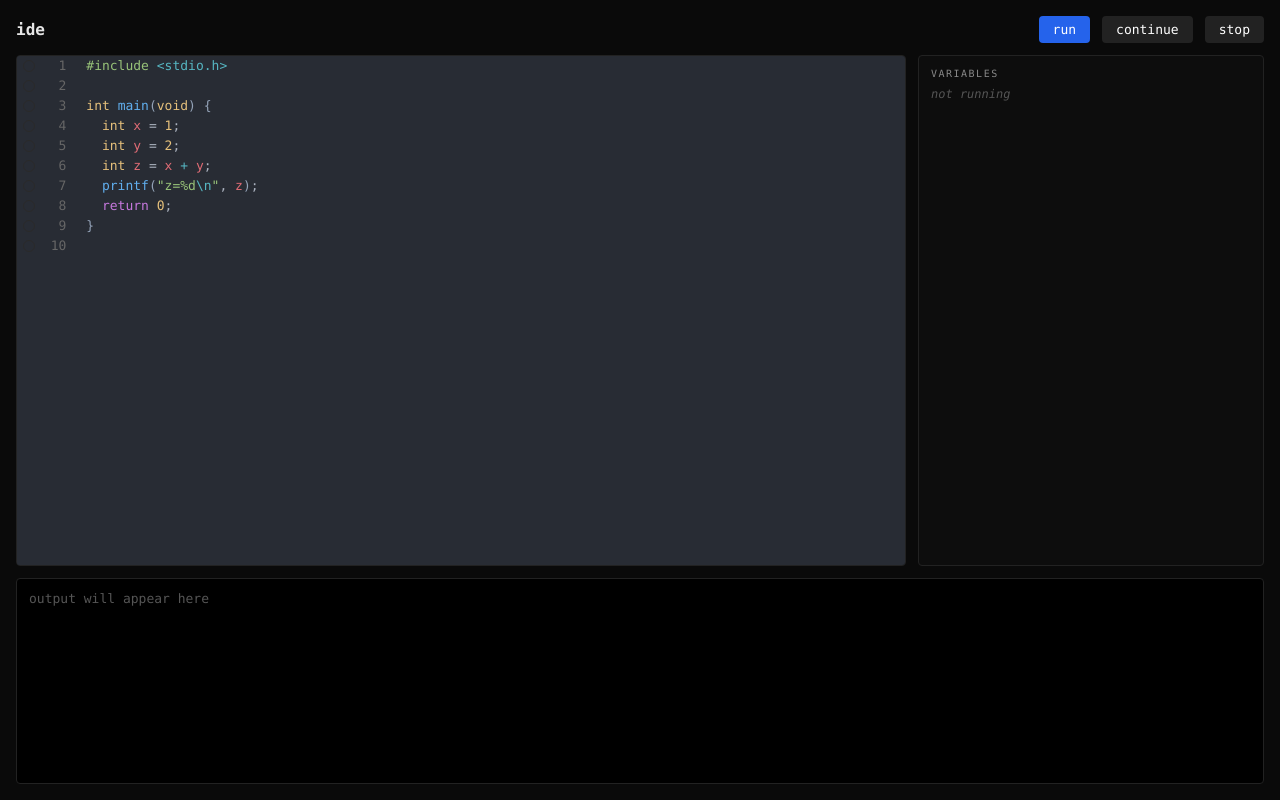
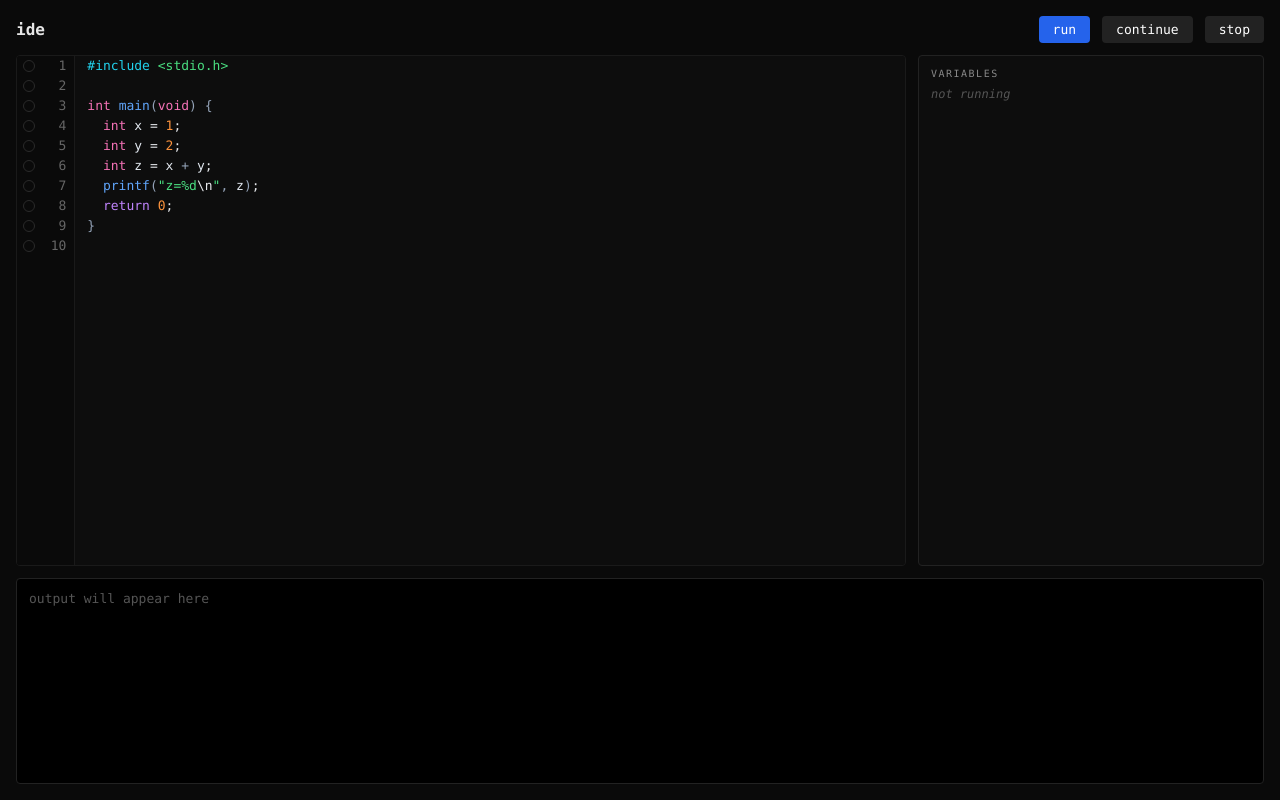
Before and after one commit to fabioibanez/ide, a Next.js app: page / in a window 1280 px wide. Built offline with nearby package versions, Linux system fonts and the light colour scheme.

Commit message:
chore: update theme
Signed-off-by: fabio <fabioi@stanford.edu>

```diff
--- a/app/CodeEditor.tsx
+++ b/app/CodeEditor.tsx
@@ -3,32 +3,130 @@
 import { useEffect, useMemo, useRef } from 'react';
 import CodeMirror, { type ReactCodeMirrorRef } from '@uiw/react-codemirror';
 import { cpp } from '@codemirror/lang-cpp';
-import { EditorView, Decoration, gutter, GutterMarker } from '@codemirror/view';
-import { StateField, StateEffect, type Extension } from '@codemirror/state';
+import { Decoration, EditorView, gutter, GutterMarker } from '@codemirror/view';
+import { StateEffect, StateField, type Extension } from '@codemirror/state';
 import { HighlightStyle, syntaxHighlighting } from '@codemirror/language';
 import { tags as t } from '@lezer/highlight';
 
-// React owns the canonical Set<number> of breakpoint lines. We mirror it into
-// this CM field via a dispatched effect (Set<number>, not RangeSet — we don't
-// auto-track edits, matching the original textarea behavior).
+// ---------------------------------------------------------------------------
+// Theme
+// ---------------------------------------------------------------------------
+//
+// Every color and dimension that affects the editor's look lives here so
+// tweaking the palette is a one-stop edit. We deliberately use `theme="none"`
+// on the CodeMirror component below so nothing else colors the editor — this
+// object is the single source of truth.
+
+const theme = {
+  bg: '#0d0d0d',
+  fg: '#e5e7eb',
+  caret: '#f1f5f9',
+  selection: '#1e3a8a',
+  stoppedLine: 'rgba(251, 191, 36, 0.18)',
+  gutter: {
+    bg: '#0a0a0a',
+    border: '1px solid #1a1a1a',
+    fg: '#666',
+    hoverBg: '#141414',
+    minWidth: 40, // px — tightens the gap between the breakpoint dot and number
+  },
+  breakpoint: {
+    dotSize: 10, // px
+    dotMargin: 6, // px (left)
+    fill: '#ef4444',
+    holeBorder: '1px solid #2a2a2a',
+  },
+  font: {
+    family:
+      'ui-monospace, SFMono-Regular, Menlo, Monaco, Consolas, "Liberation Mono", "Courier New", monospace',
+    size: '13px',
+    // 1.54 ≈ 20px on a 13px font — matches the original textarea exactly.
+    lineHeight: '1.54',
+  },
+  // Tailwind 400-series — saturated enough to pop on a near-black background
+  // while staying coherent with the rest of the IDE's palette.
+  syntax: {
+    keyword: '#c084fc', // violet-400  — int, void, return, if, for, ...
+    type: '#f472b6', // pink-400    — typedef'd type names
+    fn: '#60a5fa', // blue-400    — function names at call/declaration sites
+    string: '#4ade80', // green-400   — "literal"
+    number: '#fb923c', // orange-400  — 1, 2, true
+    preproc: '#22d3ee', // cyan-400    — #include, #define
+    comment: '#52525b', // zinc-600    — // ... (italic)
+    variable: '#e2e8f0', // slate-200   — local identifiers
+    operator: '#94a3b8', // slate-400   — +, -, ;, (), {}, ...
+  },
+} as const;
+
+const editorChrome = EditorView.theme(
+  {
+    '&': {
+      height: '100%',
+      backgroundColor: theme.bg,
+      color: theme.fg,
+      fontSize: theme.font.size,
+    },
+    '.cm-scroller': {
+      fontFamily: theme.font.family,
+      lineHeight: theme.font.lineHeight,
+    },
+    // Strip CM defaults so vertical/horizontal rhythm matches the original
+    // textarea (which had `padding: 0 12px`).
+    '.cm-content': { caretColor: theme.caret, padding: '0' },
+    '.cm-line': { padding: '0 12px' },
+    '.cm-cursor, .cm-dropCursor': { borderLeftColor: theme.caret },
+    '&.cm-focused .cm-selectionBackground, ::selection': {
+      backgroundColor: theme.selection,
+    },
+    '.cm-gutters': {
+      backgroundColor: theme.gutter.bg,
+      borderRight: theme.gutter.border,
+      color: theme.gutter.fg,
+      cursor: 'pointer',
+      userSelect: 'none',
+    },
+    '.cm-gutterElement:hover': { backgroundColor: theme.gutter.hoverBg },
+    '.cm-stopped-line': { backgroundColor: theme.stoppedLine },
+  },
+  { dark: true },
+);
+
+const cppSyntax = HighlightStyle.define([
+  { tag: [t.keyword, t.controlKeyword, t.modifier, t.operatorKeyword], color: theme.syntax.keyword },
+  { tag: [t.typeName, t.standard(t.typeName)], color: theme.syntax.type },
+  { tag: t.function(t.variableName), color: theme.syntax.fn },
+  { tag: [t.string, t.character, t.special(t.string)], color: theme.syntax.string },
+  { tag: [t.number, t.bool], color: theme.syntax.number },
+  { tag: [t.processingInstruction, t.meta], color: theme.syntax.preproc },
+  { tag: [t.comment, t.lineComment, t.blockComment], color: theme.syntax.comment, fontStyle: 'italic' },
+  { tag: t.variableName, color: theme.syntax.variable },
+  { tag: [t.operator, t.punctuation, t.bracket, t.brace, t.paren, t.squareBracket], color: theme.syntax.operator },
+]);
+
+// ---------------------------------------------------------------------------
+// Breakpoints
+// ---------------------------------------------------------------------------
+//
+// React owns the canonical Set<number>. We mirror it into `breakpointsField`
+// via a dispatched `setBreakpointsEffect`; gutter clicks call back through the
+// `toggleRef` so React stays the single source of truth. Stored as Set<number>
+// (not RangeSet) because we don't track breakpoints across edits — matches the
+// prior textarea behavior.
 
 const setBreakpointsEffect = StateEffect.define<number[]>();
 
-const breakpointsLineSet = StateField.define<ReadonlySet<number>>({
+const breakpointsField = StateField.define<ReadonlySet<number>>({
   create: () => new Set(),
   update(value, tr) {
-    for (const e of tr.effects) {
-      if (e.is(setBreakpointsEffect)) value = new Set(e.value);
-    }
+    for (const e of tr.effects) if (e.is(setBreakpointsEffect)) value = new Set(e.value);
     return value;
   },
 });
 
-// Single combined gutter: hole/dot on the left, line number on the right.
-// Matches the original layout. Clicking anywhere on the row toggles the
-// breakpoint.
+// One combined gutter row: hole/dot on the left, line number on the right
+// (matches the original textarea-era Gutter component layout).
 class LineGutterMarker extends GutterMarker {
-  constructor(public lineNumber: number, public hasBreakpoint: boolean) {
+  constructor(readonly lineNumber: number, readonly hasBreakpoint: boolean) {
     super();
   }
 
@@ -41,101 +139,77 @@ class LineGutterMarker extends GutterMarker {
   }
 
   toDOM(): HTMLElement {
-    // Mirror the original textarea-era Gutter component exactly: 56px wide,
-    // dot at the left with 6px gap, line number at the right with 8px padding,
-    // pushed apart by justify-content:space-between. min-width (rather than
-    // fixed width) lets it grow if line numbers exceed 4 digits.
     const wrap = document.createElement('div');
     wrap.style.cssText =
-      'display:flex;align-items:center;justify-content:space-between;min-width:40px;padding-right:8px;color:#666;';
+      `display:flex;align-items:center;justify-content:space-between;` +
+      `min-width:${theme.gutter.minWidth}px;padding-right:8px;color:${theme.gutter.fg};`;
 
+    const { dotSize, dotMargin, fill, holeBorder } = theme.breakpoint;
     const dot = document.createElement('span');
     dot.style.cssText =
-      'flex:none;display:inline-block;margin-left:6px;width:10px;height:10px;border-radius:50%;' +
+      `flex:none;display:inline-block;margin-left:${dotMargin}px;` +
+      `width:${dotSize}px;height:${dotSize}px;border-radius:50%;` +
       (this.hasBreakpoint
-        ? 'background:#ef4444;'
-        : 'background:transparent;border:1px solid #2a2a2a;');
+        ? `background:${fill};`
+        : `background:transparent;border:${holeBorder};`);
 
     const num = document.createElement('span');
     num.textContent = String(this.lineNumber);
     num.style.cssText = 'font-variant-numeric:tabular-nums;';
 
-    wrap.appendChild(dot);
-    wrap.appendChild(num);
+    wrap.append(dot, num);
     return wrap;
   }
 }
 
-// Stopped-line highlight via state field + line decoration.
+// `toggleRef` is a ref so the click handler always sees the freshest callback
+// without having to rebuild the gutter extension on every parent render.
+function makeBreakpointGutter(toggleRef: { current: (line: number) => void }) {
+  return gutter({
+    class: 'cm-line-gutter',
+    lineMarker: (view, line) => {
+      const lineNumber = view.state.doc.lineAt(line.from).number;
+      return new LineGutterMarker(lineNumber, view.state.field(breakpointsField).has(lineNumber));
+    },
+    lineMarkerChange: (update) =>
+      update.docChanged ||
+      update.startState.field(breakpointsField) !== update.state.field(breakpointsField),
+    // Spacer sized for up to 4-digit line numbers; gutter grows past this if needed.
+    initialSpacer: () => new LineGutterMarker(9999, false),
+    domEventHandlers: {
+      mousedown(view, line) {
+        toggleRef.current(view.state.doc.lineAt(line.from).number);
+        return true;
+      },
+    },
+  });
+}
+
+// ---------------------------------------------------------------------------
+// Stopped-line highlight
+// ---------------------------------------------------------------------------
 
 const setStoppedLineEffect = StateEffect.define<number | null>();
 
 const stoppedLineField = StateField.define<number | null>({
   create: () => null,
   update(value, tr) {
-    for (const e of tr.effects) {
-      if (e.is(setStoppedLineEffect)) value = e.value;
-    }
+    for (const e of tr.effects) if (e.is(setStoppedLineEffect)) value = e.value;
     return value;
   },
-});
-
-const stoppedLineDecoration = Decoration.line({
-  attributes: { class: 'cm-stopped-line' },
 });
 
 const stoppedLineHighlight = EditorView.decorations.compute([stoppedLineField], (state) => {
   const ln = state.field(stoppedLineField);
   if (ln == null || ln < 1 || ln > state.doc.lines) return Decoration.none;
-  const line = state.doc.line(ln);
-  return Decoration.set([stoppedLineDecoration.range(line.from)]);
+  return Decoration.set([
+    Decoration.line({ attributes: { class: 'cm-stopped-line' } }).range(state.doc.line(ln).from),
+  ]);
 });
 
-// Minimal syntax palette — stays in the same dark/almost-black world as the
-// rest of the UI rather than pulling in a busy third-party theme.
-const cHighlightStyle = HighlightStyle.define([
-  { tag: [t.keyword, t.controlKeyword, t.modifier, t.operatorKeyword], color: '#7dd3fc' },
-  { tag: [t.string, t.character, t.special(t.string)], color: '#86efac' },
-  { tag: [t.number, t.bool], color: '#fbbf24' },
-  { tag: [t.comment, t.lineComment, t.blockComment], color: '#6b7280', fontStyle: 'italic' },
-  { tag: t.function(t.variableName), color: '#a5b4fc' },
-  { tag: [t.processingInstruction, t.meta], color: '#7dd3fc' },
-  { tag: [t.typeName, t.standard(t.typeName)], color: '#f0abfc' },
-  { tag: [t.operator, t.punctuation, t.bracket, t.brace, t.paren, t.squareBracket], color: '#94a3b8' },
-]);
-
-const editorTheme = EditorView.theme(
-  {
-    '&': {
-      height: '100%',
-      fontSize: '13px',
-      backgroundColor: '#111',
-      color: '#e5e5e5',
-    },
-    '.cm-scroller': {
-      fontFamily:
-        'ui-monospace, SFMono-Regular, Menlo, Monaco, Consolas, "Liberation Mono", "Courier New", monospace',
-      // Match the original textarea's line-height (20px on 13px font ≈ 1.54).
-      lineHeight: '1.54',
-    },
-    // Strip CM's default 4px top/bottom padding on .cm-content; match the
-    // original textarea's `padding: 0 12px` on each line.
-    '.cm-content': { caretColor: '#e5e5e5', padding: '0' },
-    '.cm-line': { padding: '0 12px' },
-    '.cm-cursor, .cm-dropCursor': { borderLeftColor: '#e5e5e5' },
-    '&.cm-focused .cm-selectionBackground, ::selection': { backgroundColor: '#1e3a8a' },
-    '.cm-gutters': {
-      backgroundColor: '#0a0a0a',
-      borderRight: '1px solid #222',
-      color: '#666',
-      cursor: 'pointer',
-      userSelect: 'none',
-    },
-    '.cm-gutterElement:hover': { backgroundColor: '#141414' },
-    '.cm-stopped-line': { backgroundColor: 'rgba(251, 191, 36, 0.18)' },
-  },
-  { dark: true },
-);
+// ---------------------------------------------------------------------------
+// Component
+// ---------------------------------------------------------------------------
 
 export type CodeEditorProps = {
   value: string;
@@ -146,70 +220,47 @@ export type CodeEditorProps = {
 };
 
 export default function CodeEditor(props: CodeEditorProps) {
-  const { value, onChange, breakpoints, onToggleBreakpoint, stoppedLine } = props;
-
   const cmRef = useRef<ReactCodeMirrorRef>(null);
 
-  // Ref so the gutter click handler always sees the latest toggle without
-  // requiring us to rebuild extensions.
-  const toggleRef = useRef(onToggleBreakpoint);
-  toggleRef.current = onToggleBreakpoint;
+  const toggleRef = useRef(props.onToggleBreakpoint);
+  toggleRef.current = props.onToggleBreakpoint;
 
   const extensions = useMemo<Extension[]>(
     () => [
       cpp(),
-      breakpointsLineSet,
+      breakpointsField,
       stoppedLineField,
       stoppedLineHighlight,
-      gutter({
-        class: 'cm-line-gutter',
-        lineMarker: (view, line) => {
-          const lineNumber = view.state.doc.lineAt(line.from).number;
-          const set = view.state.field(breakpointsLineSet);
-          return new LineGutterMarker(lineNumber, set.has(lineNumber));
-        },
-        lineMarkerChange: (update) =>
-          update.docChanged ||
-          update.startState.field(breakpointsLineSet) !== update.state.field(breakpointsLineSet),
-        // Wide enough that line numbers up to 9999 fit without resizing.
-        initialSpacer: () => new LineGutterMarker(9999, false),
-        domEventHandlers: {
-          mousedown(view, line) {
-            const ln = view.state.doc.lineAt(line.from).number;
-            toggleRef.current(ln);
-            return true;
-          },
-        },
-      }),
-      syntaxHighlighting(cHighlightStyle),
-      editorTheme,
+      makeBreakpointGutter(toggleRef),
+      syntaxHighlighting(cppSyntax),
+      editorChrome,
     ],
     [],
   );
 
+  // React → CM sync: re-dispatch whenever the React state changes.
   useEffect(() => {
-    const view = cmRef.current?.view;
-    if (!view) return;
-    view.dispatch({ effects: setBreakpointsEffect.of(Array.from(breakpoints)) });
-  }, [breakpoints]);
+    cmRef.current?.view?.dispatch({
+      effects: setBreakpointsEffect.of(Array.from(props.breakpoints)),
+    });
+  }, [props.breakpoints]);
 
   useEffect(() => {
-    const view = cmRef.current?.view;
-    if (!view) return;
-    view.dispatch({ effects: setStoppedLineEffect.of(stoppedLine) });
-  }, [stoppedLine]);
+    cmRef.current?.view?.dispatch({
+      effects: setStoppedLineEffect.of(props.stoppedLine),
+    });
+  }, [props.stoppedLine]);
 
   return (
     <CodeMirror
       ref={cmRef}
-      value={value}
-      onChange={onChange}
+      value={props.value}
+      onChange={props.onChange}
       extensions={extensions}
-      // theme="none" — we provide all chrome + syntax styling above so the
-      // background stays #111 instead of @uiw's default dark grey.
-      theme="dark"
+      // We own every visual style above (chrome + syntax) — no @uiw defaults.
+      theme="none"
       basicSetup={{
-        // Render our own combined line-number + breakpoint gutter.
+        // We render our own combined breakpoint + line-number gutter.
         lineNumbers: false,
         foldGutter: false,
         highlightActiveLine: false,
--- a/app/page.tsx
+++ b/app/page.tsx
@@ -238,9 +238,9 @@ export default function Page() {
             display: 'flex',
             flex: 1,
             minWidth: 0,
-            border: '1px solid #222',
+            border: '1px solid #1a1a1a',
             borderRadius: 4,
-            background: '#111',
+            background: '#0d0d0d',
             overflow: 'hidden',
           }}
         >
```
